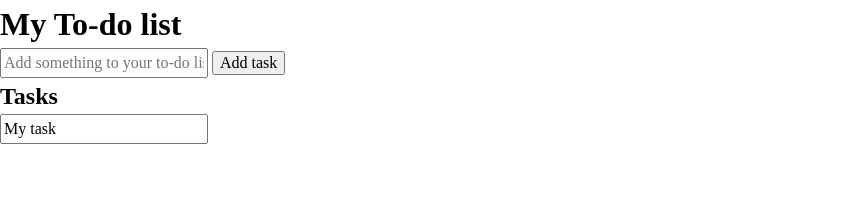
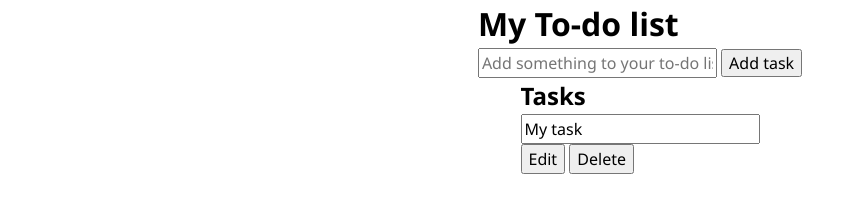
Before and after one commit to imd1005-web-development-winter-2023/assignment-03-naomileron, a plain HTML site: page index.html in a window 1280 px wide. Shown: the whole page, without its empty margins (0-865 px from the left). Drawn offline with Linux system fonts and the light colour scheme.

Commit message:
added new css

```diff
--- a/index.html
+++ b/index.html
@@ -68,6 +68,10 @@
             value="My task"
             readonly/>
           </div>
+          <div class="actions">
+            <button class="edit">Edit</button>
+            <button class="delete">Delete</button>
+          </div>
         </div>
 
       </section>
--- a/style.css
+++ b/style.css
@@ -1,16 +1,31 @@
-/*
-  CSS File
-*/
+/*CSS File*/
 
-/*
- VARIABLES
-*/
-/**/
+/*VARIABLES*/
+:root
+{
+  --dark: #374151;
+  --darker: #1f2937;
+  --darkest: #111827;
+  --gray: #6B7280;
+  --light: #EEE;
+  --pink: #EC4899;
+  --purple: #8B5CF6;
+}
+
+*{
+  box-sizing: border-box;
+  margin: 0;
+  font-family:'Segoe UI';
+}
+
+body{
+  display:flex;
+  flex-direction: column;
+  align-items: center;
+}
 
 
-/*
-  Screen reader text utility class
-*/
+/*Screen reader text utility class*/
 .sr-only {
   position: absolute;
   width: 1px;
```
